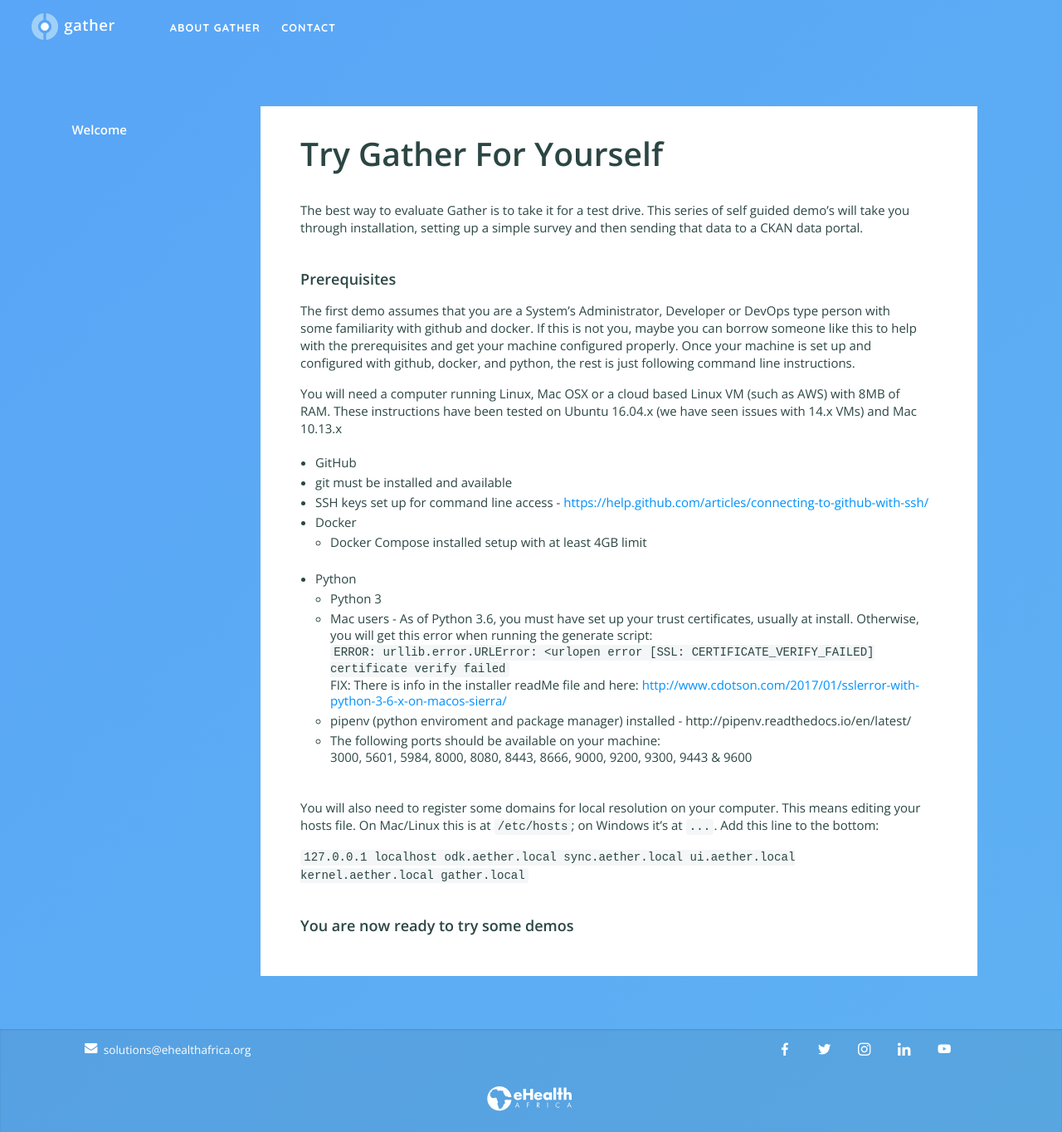
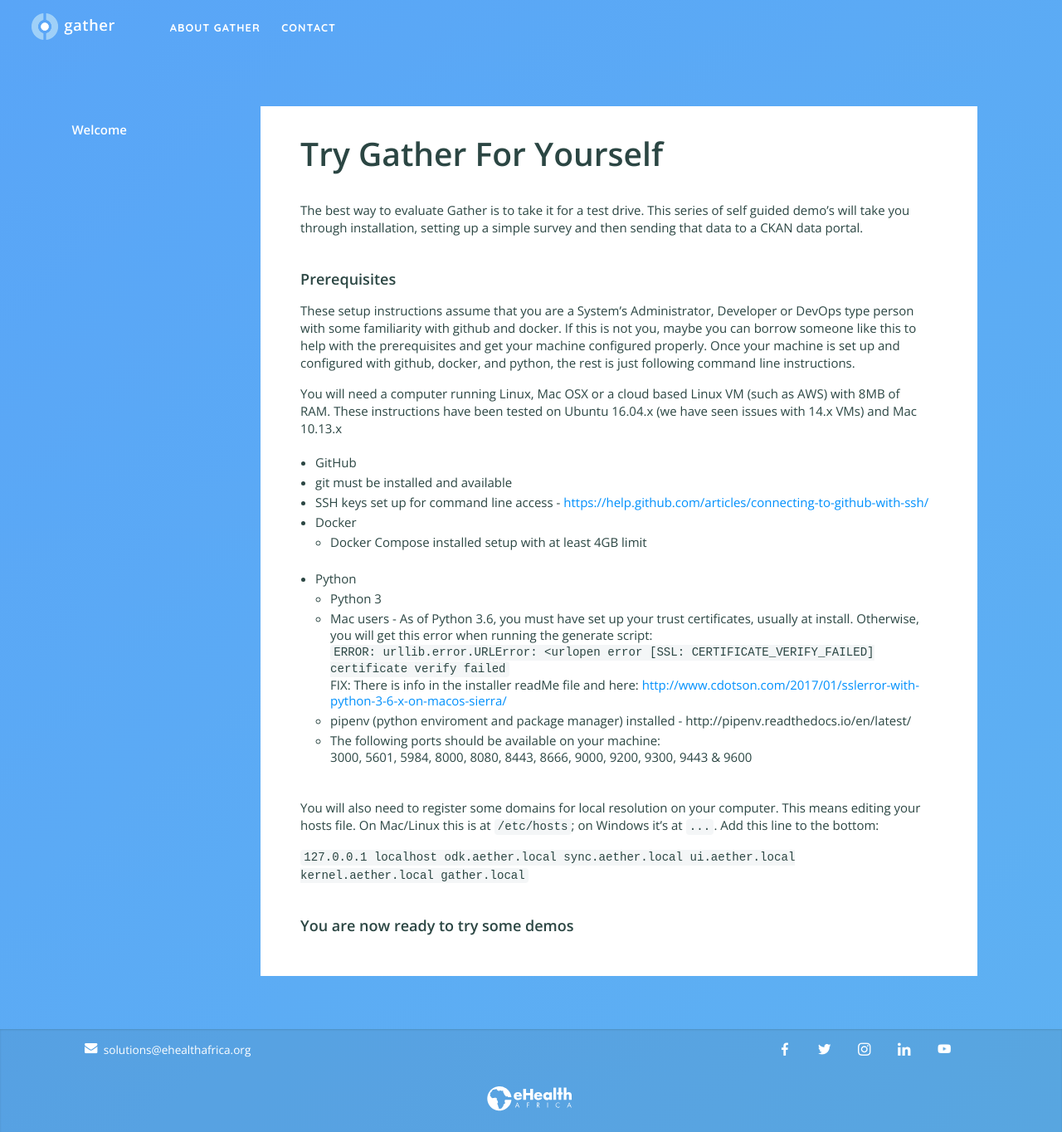
Before and after one commit to nixilla/gather, a Jekyll site: the page built from documentation/try/index.md, in a window 1280 px wide. Shown: the whole page at 83% size. Built offline with Jekyll 4.4.1, drawn with Linux system fonts in a browser that asks for light colours.

Commit message:
Update index.md

```diff
--- a/documentation/try/index.md
+++ b/documentation/try/index.md
@@ -8,7 +8,7 @@
 The best way to evaluate Gather is to take it for a test drive.  This series of self guided demo's will take you through installation, setting up a simple survey and then sending that data to a CKAN data portal.
 
 ### Prerequisites
-The first demo assumes that you are a System's Administrator, Developer or DevOps type person with some familiarity with github and docker.  If this is not you, maybe you can borrow someone like this to help with the prerequisites  and get your machine configured properly.  Once your machine is set up and configured with github, docker, and python, the rest is just following command line instructions.
+These setup instructions assume that you are a System's Administrator, Developer or DevOps type person with some familiarity with github and docker.  If this is not you, maybe you can borrow someone like this to help with the prerequisites and get your machine configured properly.  Once your machine is set up and configured with github, docker, and python, the rest is just following command line instructions.
 
 You will need a computer running Linux, Mac OSX or a cloud based Linux VM (such as AWS) with 8MB of RAM.  These instructions have been tested on Ubuntu 16.04.x (we have seen issues with 14.x VMs) and Mac 10.13.x
 
```
